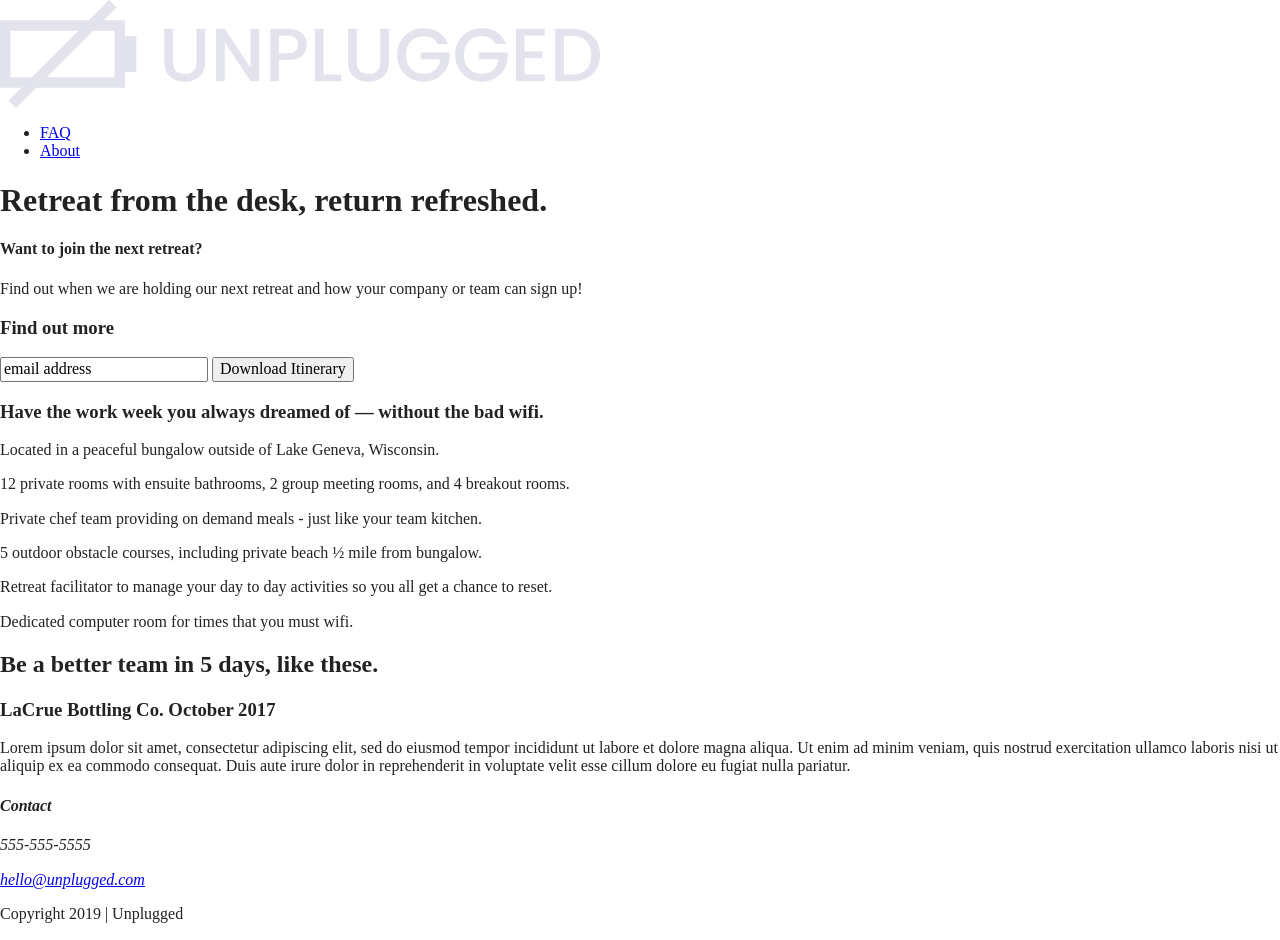
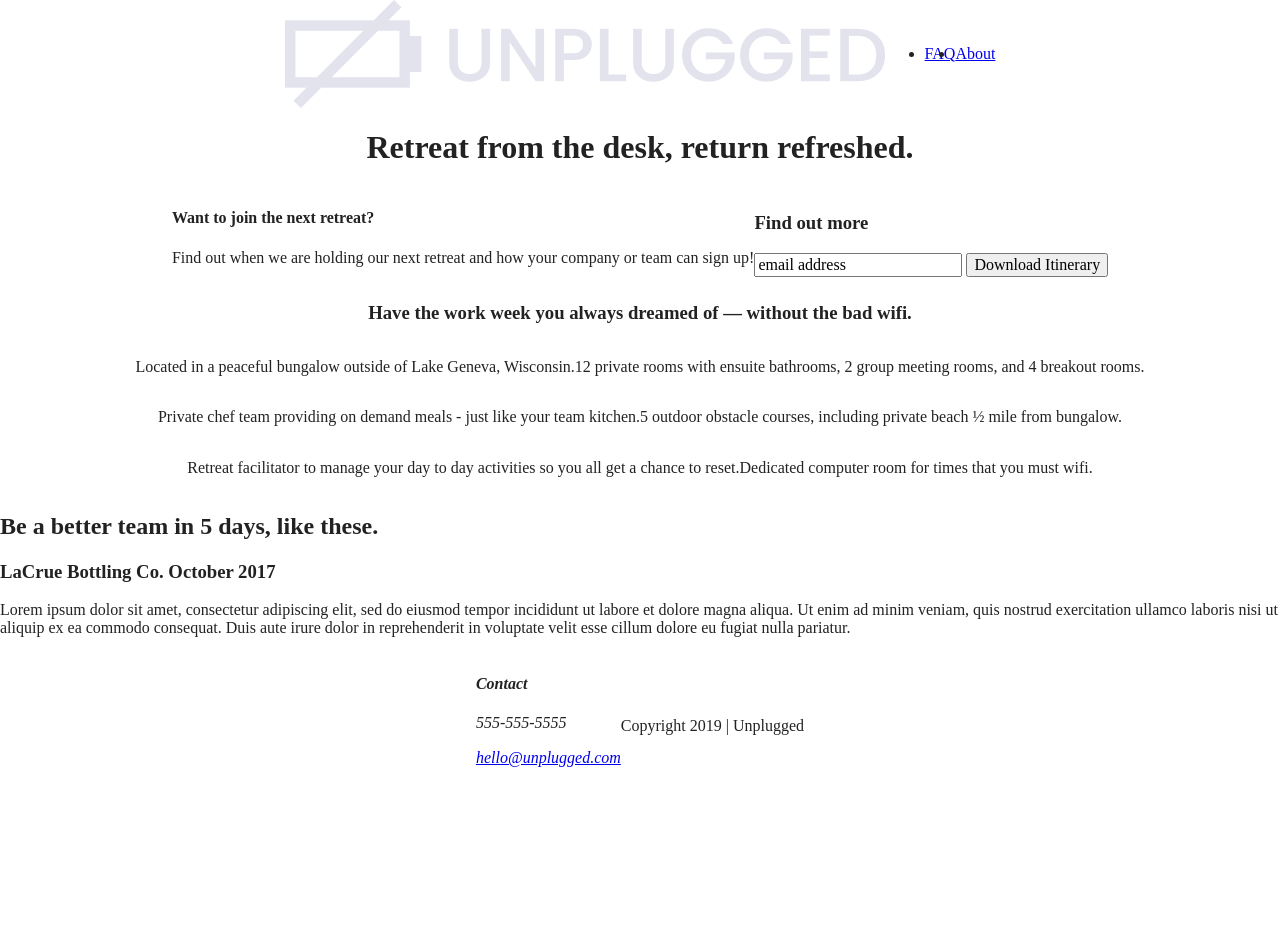
Before and after one commit to AmparoBeltran/unplugged-retreat, a website built with Parcel: page index.html in a window 1280 px wide. After the commit the page ends 800 px from the top, so only its background shows below. Built offline with nearby package versions, Linux system fonts and the light colour scheme.

Commit message:
basic css flexbox added

```diff
--- a/css/main.css
+++ b/css/main.css
@@ -1,6 +1,7 @@
 /*! HTML5 Boilerplate v8.0.0 | MIT License | https://html5boilerplate.com/ */
 
 /* main.css 2.1.0 | MIT License | https://github.com/h5bp/main.css#readme */
+
 /*
  * What follows is the result of much research on cross-browser styling.
  * Credit left inline and big thanks to Nicolas Gallagher, Jonathan Neal,
@@ -56,12 +57,7 @@ hr {
  * https://github.com/h5bp/html5-boilerplate/issues/440
  */
 
-audio,
-canvas,
-iframe,
-img,
-svg,
-video {
+audio, canvas, iframe, img, svg, video {
   vertical-align: middle;
 }
 
@@ -87,6 +83,125 @@ textarea {
    Author's custom styles
    ========================================================================== */
 
+/*----------------Base Header & Footer styles------------------*/
+
+header, footer {
+  display: flex;
+  justify-content: center;
+  align-items: center;
+  flex-flow: row wrap;
+
+}
+
+header .content-wrapper {
+  display: flex;
+  justify-content: center;
+  align-items: center;
+  flex-flow: row wrap;
+}
+header nav {
+  display: flex;
+  justify-content: space-around;
+  align-items: center;
+  flex-flow: row wrap;
+}
+
+header nav ul {
+  display: flex;
+  justify-content: space-around;
+}
+
+footer .social-icons {
+  display: flex;
+  justify-content: space-around;
+  align-items: center;
+}
+
+footer .social-icons p {
+  display: flex;
+  justify-content: center;
+  align-items: center;
+}
+
+/* -------------------- Mobile Styles - Homepage -------------------- */
+
+/* Hero Area */
+
+.hero-area {
+  display: flex;
+  justify-content: center;
+  flex-flow: row wrap;
+}
+
+/* Aside */
+
+aside {
+  display: flex;
+  justify-content: center;
+  align-items: center;
+  flex-flow: row wrap;
+}
+
+/* Features */
+
+.features {
+  display: flex;
+  justify-content: center;
+  flex-flow: row wrap;
+}
+
+.features .features-items {
+  display: flex;
+  justify-content: center;
+  align-items: center;
+  flex-flow: row wrap;
+}
+
+/* Reviews */
+
+.reviews {
+  display: flex;
+  justify-content: center;
+  flex-flow: row wrap;
+}
+
+/* ==========================================================================
+   About Page
+   ========================================================================== */
+
+   .mission {
+    display: flex;
+    justify-content: center;
+    align-items: center;
+    flex-flow: row wrap;
+  }
+
+  .contact-section {
+    display: flex;
+    justify-content: center;
+    align-items: center;
+    flex-flow: row wrap;
+  }
+
+  /* ==========================================================================
+     FAQ Page
+     ========================================================================== */
+
+  .faq {
+    display: flex;
+    justify-content: center;
+    align-items: center;
+    flex-flow: row wrap;
+  }
+
+  .faq .content-wrapper {
+    display: flex;
+    justify-content: center;
+    align-items: center;
+    flex-flow: row wrap;
+  }
+
+
 /* ==========================================================================
    Helper classes
    ========================================================================== */
@@ -95,8 +210,7 @@ textarea {
  * Hide visually and from screen readers
  */
 
-.hidden,
-[hidden] {
+.hidden, [hidden] {
   display: none !important;
 }
 
@@ -128,8 +242,7 @@ textarea {
  * https://www.drupal.org/node/897638
  */
 
-.sr-only.focusable:active,
-.sr-only.focusable:focus {
+.sr-only.focusable:active, .sr-only.focusable:focus {
   clip: auto;
   height: auto;
   margin: 0;
@@ -159,8 +272,7 @@ textarea {
  *    `:before` to contain the top-margins of child elements.
  */
 
-.clearfix::before,
-.clearfix::after {
+.clearfix::before, .clearfix::after {
   content: " ";
   display: table;
 }
@@ -179,10 +291,7 @@ textarea {
   /* Style adjustments for viewports that meet the condition */
 }
 
-@media print,
-  (-webkit-min-device-pixel-ratio: 1.25),
-  (min-resolution: 1.25dppx),
-  (min-resolution: 120dpi) {
+@media print, (-webkit-min-device-pixel-ratio: 1.25), (min-resolution: 1.25dppx), (min-resolution: 120dpi) {
   /* Style adjustments for high resolution devices */
 }
 
@@ -193,48 +302,36 @@ textarea {
    ========================================================================== */
 
 @media print {
-  *,
-  *::before,
-  *::after {
+  *, *::before, *::after {
     background: #fff !important;
     color: #000 !important;
     /* Black prints faster */
     box-shadow: none !important;
     text-shadow: none !important;
   }
-
-  a,
-  a:visited {
+  a, a:visited {
     text-decoration: underline;
   }
-
   a[href]::after {
     content: " (" attr(href) ")";
   }
-
   abbr[title]::after {
     content: " (" attr(title) ")";
   }
-
   /*
    * Don't show links that are fragment identifiers,
    * or use the `javascript:` pseudo protocol
    */
-  a[href^="#"]::after,
-  a[href^="javascript:"]::after {
+  a[href^="#"]::after, a[href^="javascript:"]::after {
     content: "";
   }
-
   pre {
     white-space: pre-wrap !important;
   }
-
-  pre,
-  blockquote {
+  pre, blockquote {
     border: 1px solid #999;
     page-break-inside: avoid;
   }
-
   /*
    * Printing Tables:
    * https://web.archive.org/web/20180815150934/http://css-discuss.incutio.com/wiki/Printing_Tables
@@ -242,21 +339,14 @@ textarea {
   thead {
     display: table-header-group;
   }
-
-  tr,
-  img {
+  tr, img {
     page-break-inside: avoid;
   }
-
-  p,
-  h2,
-  h3 {
+  p, h2, h3 {
     orphans: 3;
     widows: 3;
   }
-
-  h2,
-  h3 {
+  h2, h3 {
     page-break-after: avoid;
   }
 }
```
